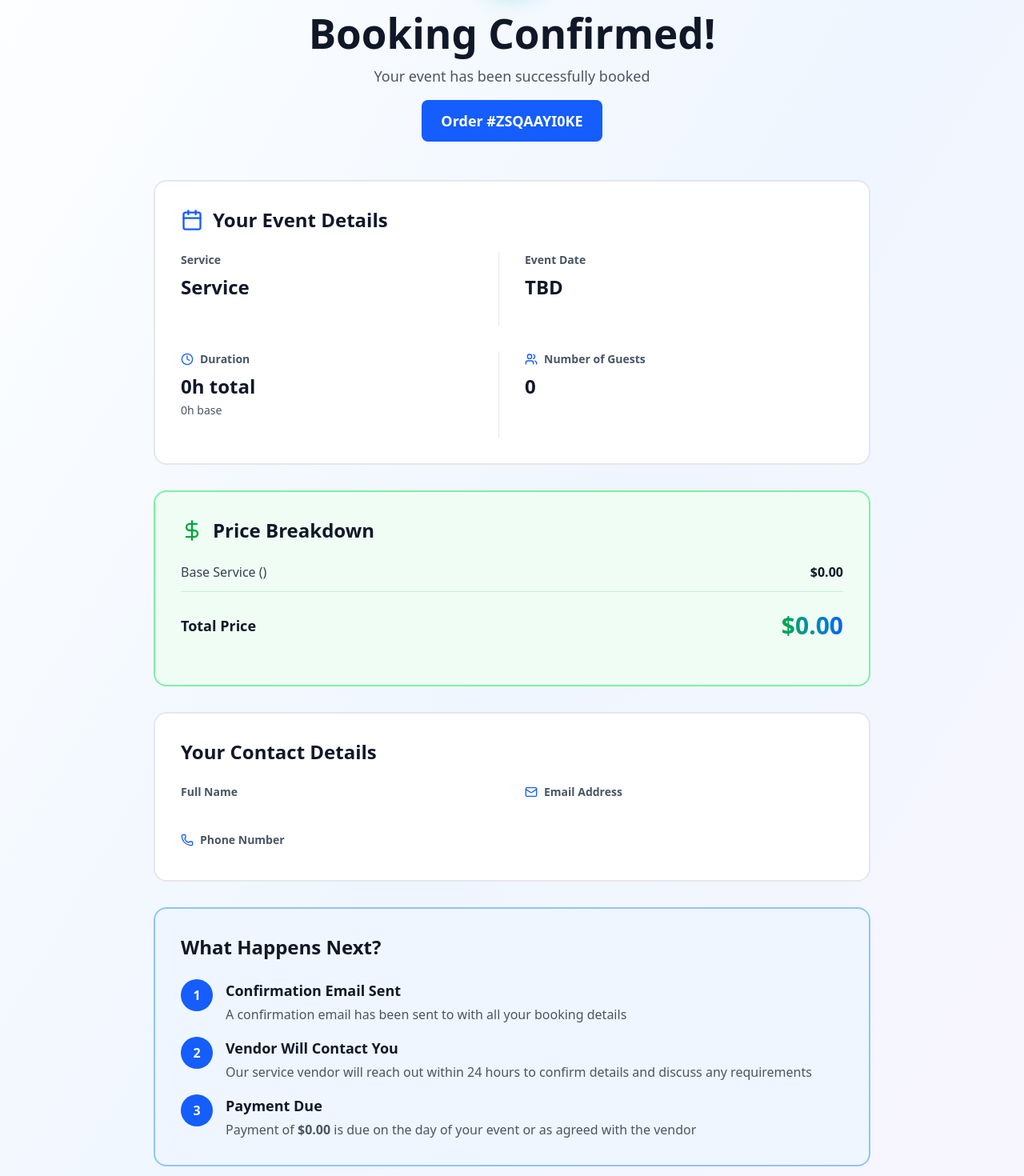
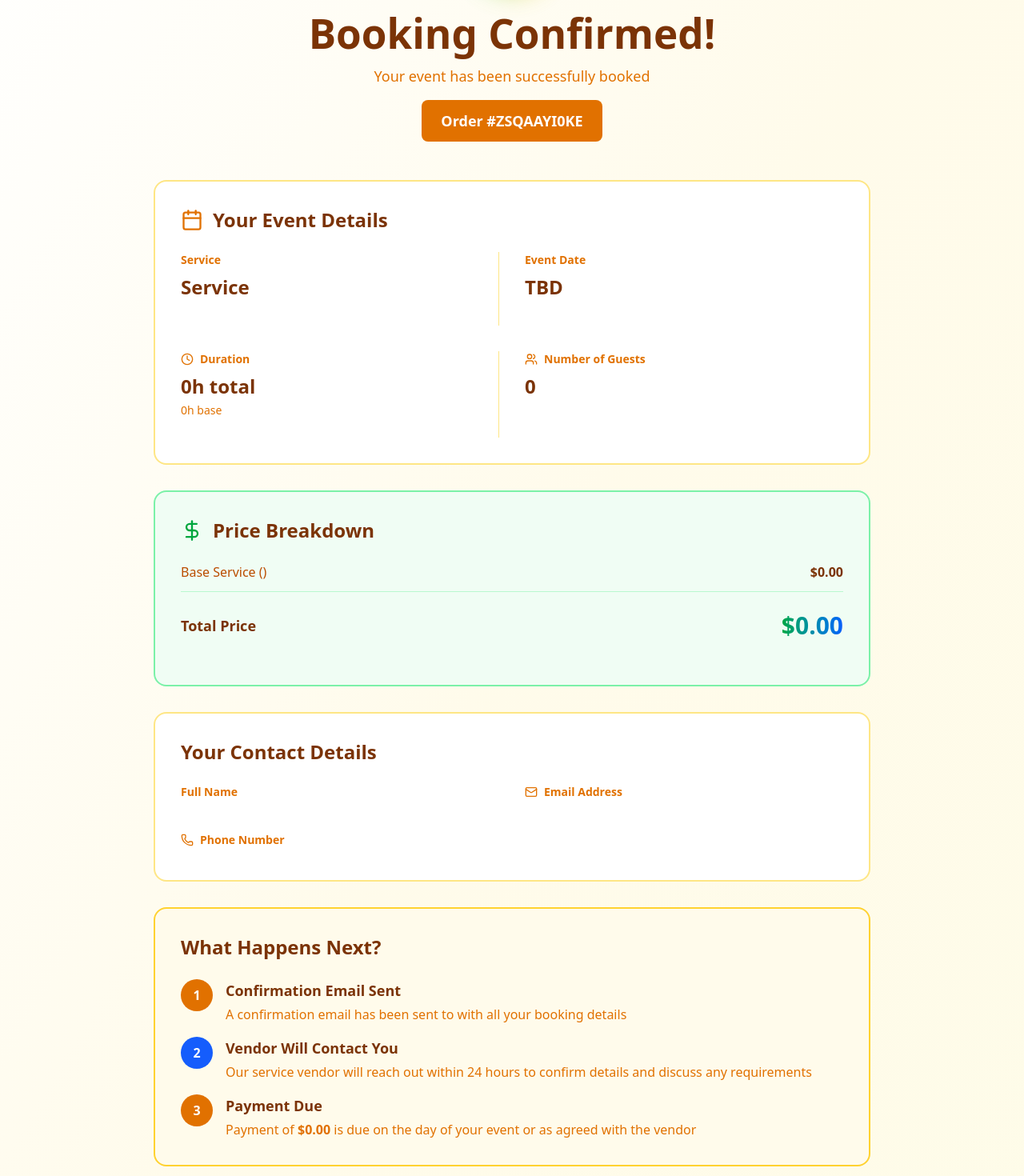
Before and after one commit to idrisalani/zsquared-frontend, a React (Vite) app: page /booking/confirmation in a window 1280 px wide. Shown: the part 260-1730 px from the top of the page at 80% size. Built offline with nearby package versions, Linux system fonts and the light colour scheme.

Commit message:
Update BookingConfirmationPage.tsx
Fix: Updates on BookingConfirmationPage.tsx

```diff
--- a/src/pages/BookingConfirmationPage.tsx
+++ b/src/pages/BookingConfirmationPage.tsx
@@ -99,13 +99,13 @@ export function BookingConfirmationPage() {
   const customerPhone = bookingState.customerInfo?.phone || '';
 
   return (
-    <div className="min-h-screen w-screen bg-linear-to-br from-white via-blue-50 to-purple-50">
+    <div className="min-h-screen w-screen bg-linear-to-br from-white via-amber-50 to-yellow-50">
       {/* Navigation */}
-      <nav className="sticky top-0 z-50 w-full bg-white/80 backdrop-blur-md border-b border-gray-200">
+      <nav className="sticky top-0 z-50 w-full bg-white/80 backdrop-blur-md border-b border-amber-200">
         <div className="w-full px-4 sm:px-8 py-4 flex items-center justify-between">
           <Link to="/" className="flex items-center gap-2 hover:opacity-70 transition">
-            <Home size={24} className="text-blue-600" />
-            <span className="font-bold text-gray-900">ZSquared</span>
+            <Home size={24} className="text-amber-600" />
+            <span className="font-bold text-amber-900">ZSquared</span>
           </Link>
         </div>
       </nav>
@@ -116,19 +116,19 @@ export function BookingConfirmationPage() {
         <div className="mb-12 text-center">
           <div className="flex justify-center mb-6">
             <div className="relative">
-              <div className="absolute inset-0 bg-linear-to-r from-green-400 to-blue-400 rounded-full blur-lg opacity-75"></div>
+              <div className="absolute inset-0 bg-linear-to-r from-green-400 to-amber-400 rounded-full blur-lg opacity-75"></div>
               <div className="relative bg-white rounded-full p-4">
                 <CheckCircle size={64} className="text-green-600" />
               </div>
             </div>
           </div>
-          <h1 className="text-4xl md:text-5xl font-bold text-gray-900 mb-3">
+          <h1 className="text-4xl md:text-5xl font-bold text-amber-900 mb-3">
             Booking Confirmed!
           </h1>
-          <p className="text-lg text-gray-600 mb-4">
+          <p className="text-lg text-amber-600 mb-4">
             Your event has been successfully booked
           </p>
-          <div className="inline-block bg-blue-600 text-white px-6 py-3 rounded-lg font-bold text-lg">
+          <div className="inline-block bg-amber-600 text-white px-6 py-3 rounded-lg font-bold text-lg">
             Order #{orderNumber}
           </div>
         </div>
@@ -136,68 +136,68 @@ export function BookingConfirmationPage() {
         {/* Content Grid */}
         <div className="max-w-4xl mx-auto space-y-8">
           {/* Event Details Card */}
-          <div className="rounded-2xl border-2 border-gray-200 bg-white p-8">
-            <h2 className="text-2xl font-bold text-gray-900 mb-6 flex items-center gap-3">
-              <Calendar size={28} className="text-blue-600" />
+          <div className="rounded-2xl border-2 border-amber-200 bg-white p-8">
+            <h2 className="text-2xl font-bold text-amber-900 mb-6 flex items-center gap-3">
+              <Calendar size={28} className="text-amber-600" />
               Your Event Details
             </h2>
 
             <div className="grid grid-cols-1 md:grid-cols-2 gap-8">
               {/* Service */}
-              <div className="pb-6 border-b md:border-b-0 md:border-r border-gray-200">
-                <p className="text-sm text-gray-600 font-semibold mb-2">Service</p>
-                <p className="text-2xl font-bold text-gray-900 mb-2">
+              <div className="pb-6 border-b md:border-b-0 md:border-r border-amber-200">
+                <p className="text-sm text-amber-600 font-semibold mb-2">Service</p>
+                <p className="text-2xl font-bold text-amber-900 mb-2">
                   {bookingState.selectedService?.name || 'Service'}
                 </p>
-                <p className="text-sm text-gray-600">
+                <p className="text-sm text-amber-600">
                   {bookingState.selectedService?.description}
                 </p>
               </div>
 
               {/* Date */}
-              <div className="pb-6 border-b md:border-b-0 border-gray-200">
-                <p className="text-sm text-gray-600 font-semibold mb-2">Event Date</p>
-                <p className="text-2xl font-bold text-gray-900">{formattedDate}</p>
+              <div className="pb-6 border-b md:border-b-0 border-amber-200">
+                <p className="text-sm text-amber-600 font-semibold mb-2">Event Date</p>
+                <p className="text-2xl font-bold text-amber-900">{formattedDate}</p>
               </div>
 
               {/* Duration */}
-              <div className="pb-6 border-b md:border-b-0 md:border-r border-gray-200">
+              <div className="pb-6 border-b md:border-b-0 md:border-r border-amber-200">
                 <div className="flex items-center gap-2 mb-2">
-                  <Clock size={16} className="text-blue-600" />
-                  <p className="text-sm text-gray-600 font-semibold">Duration</p>
+                  <Clock size={16} className="text-amber-600" />
+                  <p className="text-sm text-amber-600 font-semibold">Duration</p>
                 </div>
-                <p className="text-2xl font-bold text-gray-900">
+                <p className="text-2xl font-bold text-amber-900">
                   {totalHours}h total
                 </p>
-                <p className="text-sm text-gray-600 mt-1">
+                <p className="text-sm text-amber-600 mt-1">
                   {baseDuration}h base {additionalHours > 0 && `+ ${additionalHours}h extension`}
                 </p>
               </div>
 
               {/* Guests */}
-              <div className="pb-6 border-b md:border-b-0 border-gray-200">
+              <div className="pb-6 border-b md:border-b-0 border-amber-200">
                 <div className="flex items-center gap-2 mb-2">
-                  <Users size={16} className="text-blue-600" />
-                  <p className="text-sm text-gray-600 font-semibold">Number of Guests</p>
+                  <Users size={16} className="text-amber-600" />
+                  <p className="text-sm text-amber-600 font-semibold">Number of Guests</p>
                 </div>
-                <p className="text-2xl font-bold text-gray-900">{guestCount}</p>
+                <p className="text-2xl font-bold text-amber-900">{guestCount}</p>
               </div>
             </div>
           </div>
 
           {/* Add-ons Card */}
           {selectedAddOns.length > 0 && (
-            <div className="rounded-2xl border-2 border-gray-200 bg-white p-8">
-              <h2 className="text-2xl font-bold text-gray-900 mb-6 flex items-center gap-3">
-                <Zap size={28} className="text-blue-600" />
+            <div className="rounded-2xl border-2 border-amber-200 bg-white p-8">
+              <h2 className="text-2xl font-bold text-amber-900 mb-6 flex items-center gap-3">
+                <Zap size={28} className="text-amber-600" />
                 Selected Add-ons ({selectedAddOns.length})
               </h2>
 
               <div className="space-y-3">
                 {selectedAddOns.map((addon) => (
-                  <div key={addon.id} className="flex items-center justify-between p-3 bg-blue-50 rounded-lg border border-blue-200">
-                    <p className="font-semibold text-gray-900">{addon.name}</p>
-                    <p className="text-blue-600 font-bold">+${addon.price.toFixed(2)}</p>
+                  <div key={addon.id} className="flex items-center justify-between p-3 bg-amber-50 rounded-lg border border-amber-200">
+                    <p className="font-semibold text-amber-900">{addon.name}</p>
+                    <p className="text-amber-600 font-bold">+${addon.price.toFixed(2)}</p>
                   </div>
                 ))}
               </div>
@@ -206,33 +206,33 @@ export function BookingConfirmationPage() {
 
           {/* Price Breakdown Card */}
           <div className="rounded-2xl border-2 border-green-300 bg-green-50 p-8">
-            <h2 className="text-2xl font-bold text-gray-900 mb-6 flex items-center gap-3">
+            <h2 className="text-2xl font-bold text-amber-900 mb-6 flex items-center gap-3">
               <DollarSign size={28} className="text-green-600" />
               Price Breakdown
             </h2>
 
             <div className="space-y-3 mb-6">
               <div className="flex justify-between items-center pb-3 border-b border-green-200">
-                <p className="text-gray-700">Base Service ({bookingState.selectedService?.name})</p>
-                <p className="font-semibold text-gray-900">${baseServicePrice.toFixed(2)}</p>
+                <p className="text-amber-700">Base Service ({bookingState.selectedService?.name})</p>
+                <p className="font-semibold text-amber-900">${baseServicePrice.toFixed(2)}</p>
               </div>
 
               {additionalHours > 0 && (
                 <div className="flex justify-between items-center pb-3 border-b border-green-200">
-                  <p className="text-gray-700">{additionalHours}h Additional Hour(s) @ $50/hr</p>
-                  <p className="font-semibold text-gray-900">${hoursPrice.toFixed(2)}</p>
+                  <p className="text-amber-700">{additionalHours}h Additional Hour(s) @ $50/hr</p>
+                  <p className="font-semibold text-amber-900">${hoursPrice.toFixed(2)}</p>
                 </div>
               )}
 
               {addOnsTotal > 0 && (
                 <div className="flex justify-between items-center pb-3 border-b border-green-200">
-                  <p className="text-gray-700">Selected Add-ons ({selectedAddOns.length})</p>
-                  <p className="font-semibold text-gray-900">${addOnsTotal.toFixed(2)}</p>
+                  <p className="text-amber-700">Selected Add-ons ({selectedAddOns.length})</p>
+                  <p className="font-semibold text-amber-900">${addOnsTotal.toFixed(2)}</p>
                 </div>
               )}
 
               <div className="flex justify-between items-center pt-3">
-                <p className="text-lg font-bold text-gray-900">Total Price</p>
+                <p className="text-lg font-bold text-amber-900">Total Price</p>
                 <p className="text-3xl font-bold bg-linear-to-r from-green-600 to-blue-600 bg-clip-text text-transparent">
                   ${bookingState.totalPrice.toFixed(2)}
                 </p>
@@ -241,39 +241,39 @@ export function BookingConfirmationPage() {
           </div>
 
           {/* Customer Details Card */}
-          <div className="rounded-2xl border-2 border-gray-200 bg-white p-8">
-            <h2 className="text-2xl font-bold text-gray-900 mb-6">Your Contact Details</h2>
+          <div className="rounded-2xl border-2 border-amber-200 bg-white p-8">
+            <h2 className="text-2xl font-bold text-amber-900 mb-6">Your Contact Details</h2>
 
             <div className="grid grid-cols-1 md:grid-cols-2 gap-8">
               {/* Name */}
               <div>
-                <p className="text-sm text-gray-600 font-semibold mb-2">Full Name</p>
-                <p className="text-lg font-bold text-gray-900">{customerName}</p>
+                <p className="text-sm text-amber-600 font-semibold mb-2">Full Name</p>
+                <p className="text-lg font-bold text-amber-900">{customerName}</p>
               </div>
 
               {/* Email */}
               <div>
                 <div className="flex items-center gap-2 mb-2">
-                  <Mail size={16} className="text-blue-600" />
-                  <p className="text-sm text-gray-600 font-semibold">Email Address</p>
+                  <Mail size={16} className="text-amber-600" />
+                  <p className="text-sm text-amber-600 font-semibold">Email Address</p>
                 </div>
-                <p className="text-lg font-bold text-gray-900 break-all">{customerEmail}</p>
+                <p className="text-lg font-bold text-amber-900 break-all">{customerEmail}</p>
               </div>
 
               {/* Phone */}
               <div>
                 <div className="flex items-center gap-2 mb-2">
-                  <Phone size={16} className="text-blue-600" />
-                  <p className="text-sm text-gray-600 font-semibold">Phone Number</p>
+                  <Phone size={16} className="text-amber-600" />
+                  <p className="text-sm text-amber-600 font-semibold">Phone Number</p>
                 </div>
-                <p className="text-lg font-bold text-gray-900">{customerPhone}</p>
+                <p className="text-lg font-bold text-amber-900">{customerPhone}</p>
               </div>
 
               {/* Address */}
               {bookingState.customerInfo?.streetAddress && (
                 <div>
-                  <p className="text-sm text-gray-600 font-semibold mb-2">Address</p>
-                  <p className="text-lg font-bold text-gray-900">
+                  <p className="text-sm text-amber-600 font-semibold mb-2">Address</p>
+                  <p className="text-lg font-bold text-amber-900">
                     {bookingState.customerInfo.streetAddress}
                     {bookingState.customerInfo.city && `, ${bookingState.customerInfo.city}`}
                     {bookingState.customerInfo.postalCode && ` ${bookingState.customerInfo.postalCode}`}
@@ -284,20 +284,20 @@ export function BookingConfirmationPage() {
           </div>
 
           {/* Next Steps Card */}
-          <div className="rounded-2xl border-2 border-blue-300 bg-blue-50 p-8">
-            <h2 className="text-2xl font-bold text-gray-900 mb-6">What Happens Next?</h2>
+          <div className="rounded-2xl border-2 border-amber-300 bg-amber-50 p-8">
+            <h2 className="text-2xl font-bold text-amber-900 mb-6">What Happens Next?</h2>
 
             <div className="space-y-4">
               {/* Step 1 */}
               <div className="flex gap-4">
                 <div className="shrink-0">
-                  <div className="flex items-center justify-center h-10 w-10 rounded-full bg-blue-600 text-white font-bold">
+                  <div className="flex items-center justify-center h-10 w-10 rounded-full bg-amber-600 text-white font-bold">
                     1
                   </div>
                 </div>
                 <div className="flex-1">
-                  <h3 className="text-lg font-bold text-gray-900">Confirmation Email Sent</h3>
-                  <p className="text-gray-600 mt-1">
+                  <h3 className="text-lg font-bold text-amber-900">Confirmation Email Sent</h3>
+                  <p className="text-amber-600 mt-1">
                     A confirmation email has been sent to <span className="font-semibold">{customerEmail}</span> with all your booking details
                   </p>
                 </div>
@@ -311,8 +311,8 @@ export function BookingConfirmationPage() {
                   </div>
                 </div>
                 <div className="flex-1">
-                  <h3 className="text-lg font-bold text-gray-900">Vendor Will Contact You</h3>
-                  <p className="text-gray-600 mt-1">
+                  <h3 className="text-lg font-bold text-amber-900">Vendor Will Contact You</h3>
+                  <p className="text-amber-600 mt-1">
                     Our {bookingState.selectedService?.name || 'service'} vendor will reach out within 24 hours to confirm details and discuss any requirements
                   </p>
                 </div>
@@ -321,13 +321,13 @@ export function BookingConfirmationPage() {
               {/* Step 3 */}
               <div className="flex gap-4">
                 <div className="shrink-0">
-                  <div className="flex items-center justify-center h-10 w-10 rounded-full bg-blue-600 text-white font-bold">
+                  <div className="flex items-center justify-center h-10 w-10 rounded-full bg-amber-600 text-white font-bold">
                     3
                   </div>
                 </div>
                 <div className="flex-1">
-                  <h3 className="text-lg font-bold text-gray-900">Payment Due</h3>
-                  <p className="text-gray-600 mt-1">
+                  <h3 className="text-lg font-bold text-amber-900">Payment Due</h3>
+                  <p className="text-amber-600 mt-1">
                     Payment of <span className="font-bold">${bookingState.totalPrice.toFixed(2)}</span> is due on the day of your event or as agreed with the vendor
                   </p>
                 </div>
@@ -337,8 +337,8 @@ export function BookingConfirmationPage() {
 
           {/* Important Notes */}
           <div className="rounded-2xl border-2 border-yellow-300 bg-yellow-50 p-8">
-            <h3 className="text-lg font-bold text-gray-900 mb-4">Important Information</h3>
-            <ul className="space-y-2 text-gray-700">
+            <h3 className="text-lg font-bold text-amber-900 mb-4">Important Information</h3>
+            <ul className="space-y-2 text-amber-700">
               <li className="flex items-start gap-3">
                 <span className="text-yellow-600 font-bold mt-0.5">•</span>
                 <span>Keep your order number <span className="font-bold">#{orderNumber}</span> handy for all communications</span>
@@ -360,13 +360,13 @@ export function BookingConfirmationPage() {
 
           {/* Action Buttons */}
           <div className="flex flex-col sm:flex-row gap-4">
-            <button className="flex-1 flex items-center justify-center gap-2 px-6 py-4 bg-blue-600 text-white rounded-lg hover:bg-blue-700 transition font-bold">
+            <button className="flex-1 flex items-center justify-center gap-2 px-6 py-4 bg-amber-600 text-white rounded-lg hover:bg-amber-700 transition font-bold">
               <Download size={20} />
               Download Booking Report
             </button>
             <Link
               to="/"
-              className="flex-1 flex items-center justify-center gap-2 px-6 py-4 border-2 border-blue-600 text-blue-600 rounded-lg hover:bg-blue-50 transition font-bold"
+              className="flex-1 flex items-center justify-center gap-2 px-6 py-4 border-2 border-amber-600 text-amber-600 rounded-lg hover:bg-amber-50 transition font-bold"
             >
               🏠 Back to Home
             </Link>
```
